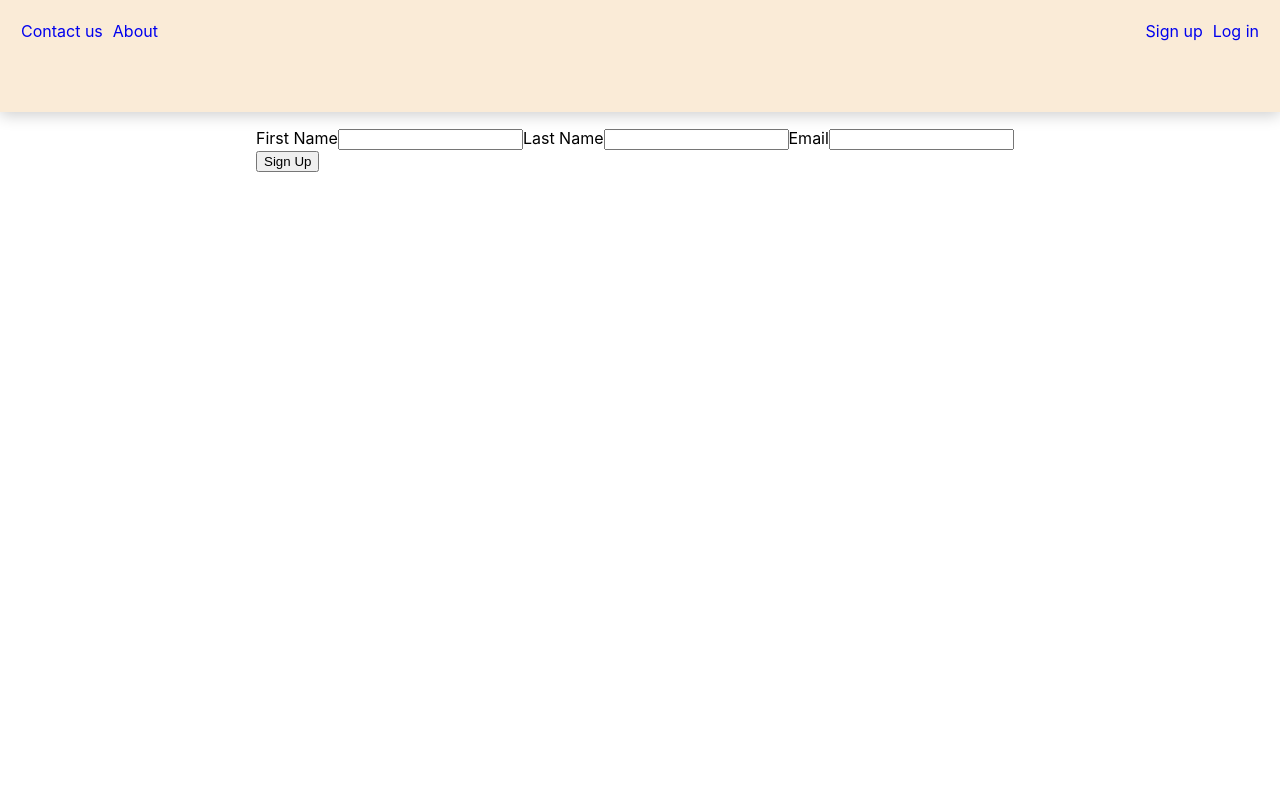
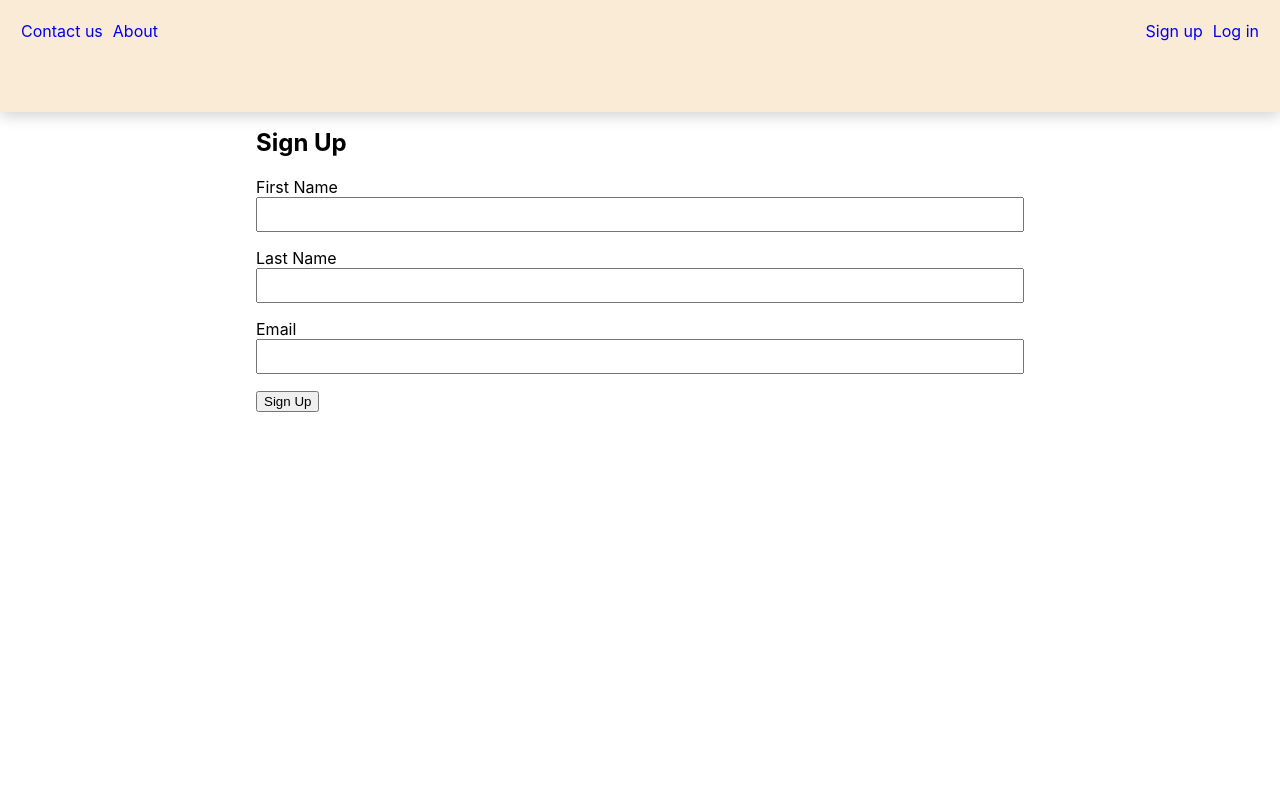
Before and after one commit to jpagtama/ReactJS_Project_05, a React (Create React App) app: page / in a window 1280 px wide. Shown: the top 800 px of the page. Built offline with nearby package versions, Linux system fonts and the light colour scheme.

Commit message:
Implements Input component in SignUp

```diff
--- a/src/components/authentication/SignUp.jsx
+++ b/src/components/authentication/SignUp.jsx
@@ -1,14 +1,13 @@
+import Input from '../ui/Input'
 import styles from './SignUp.module.css'
 
 const SignUp = () => {
     return (
         <form className={styles.signUpForm}>
-            <label>First Name</label>
-            <input />
-            <label>Last Name</label>
-            <input />
-            <label>Email</label>
-            <input />
+            <h2>Sign Up</h2>
+            <Input label="First Name" id="firstName" type="text" />
+            <Input label="Last Name" id="lastName" type="text" />
+            <Input label="Email" id="email" type="text" />
             <button>Sign Up</button>
         </form>
     )
--- a/src/components/authentication/SignUp.module.css
+++ b/src/components/authentication/SignUp.module.css
@@ -2,7 +2,9 @@
     margin: 8rem auto;
     width: 90%;
 }
-
+.signUpForm input {
+    margin-bottom: 1rem;
+}
 @media (min-width: 768px) {
     .signUpForm {
         width: 60%;
--- a/src/components/ui/Input.jsx
+++ b/src/components/ui/Input.jsx
@@ -0,0 +1,12 @@
+import React from 'react'
+import styles from './Input.module.css'
+
+const Input = props => {
+    return (
+        <React.Fragment>
+            <label htmlFor={props.id} >{props.label}</label>
+            <input id={props.id} className={styles.input} type={props.type == null? "text": props.type} />
+        </React.Fragment>
+    )
+}
+export default Input
--- a/src/components/ui/Input.module.css
+++ b/src/components/ui/Input.module.css
@@ -0,0 +1,4 @@
+.input {
+    padding: 0.5rem;
+    width: 100%;
+}
```
